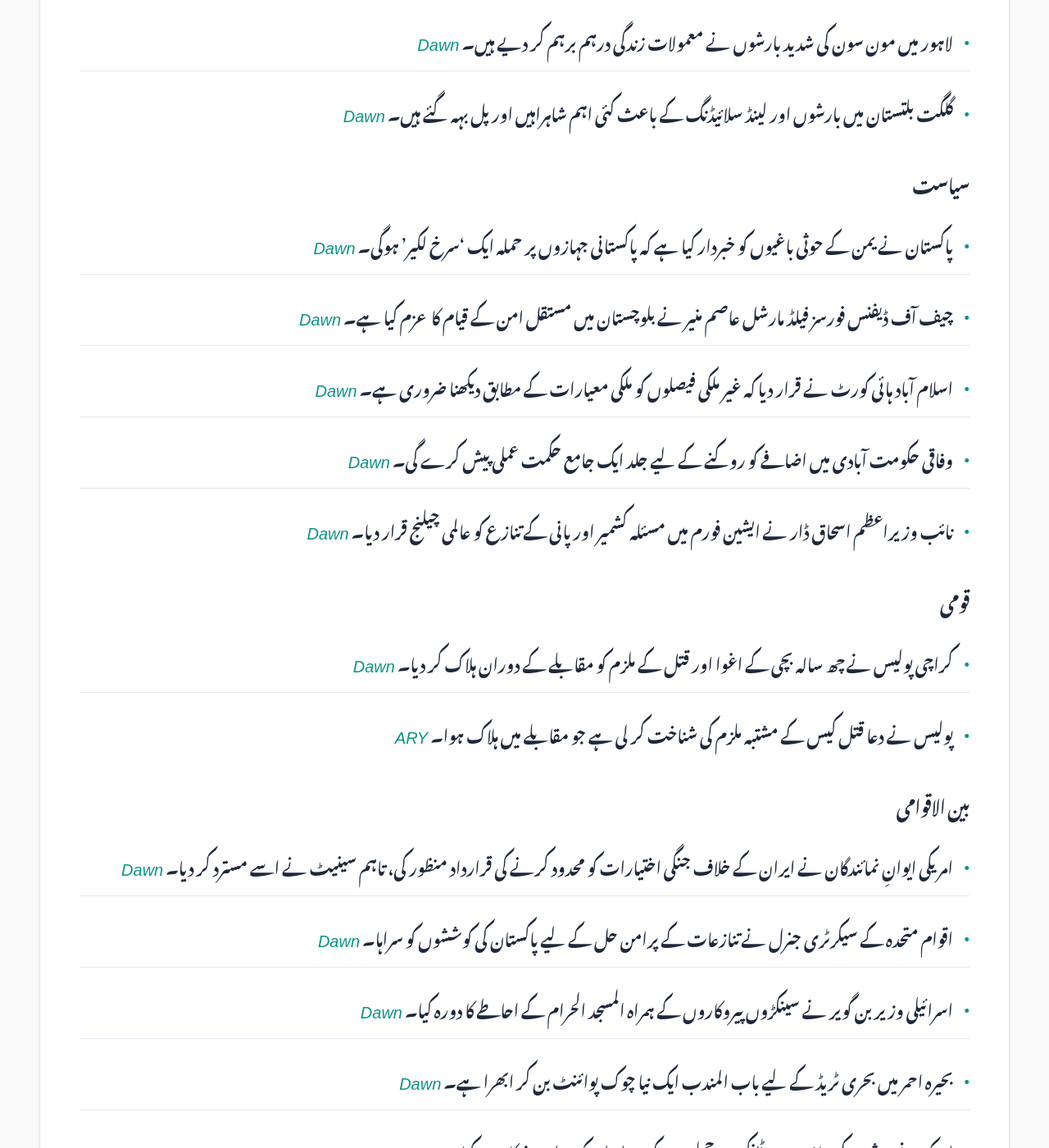
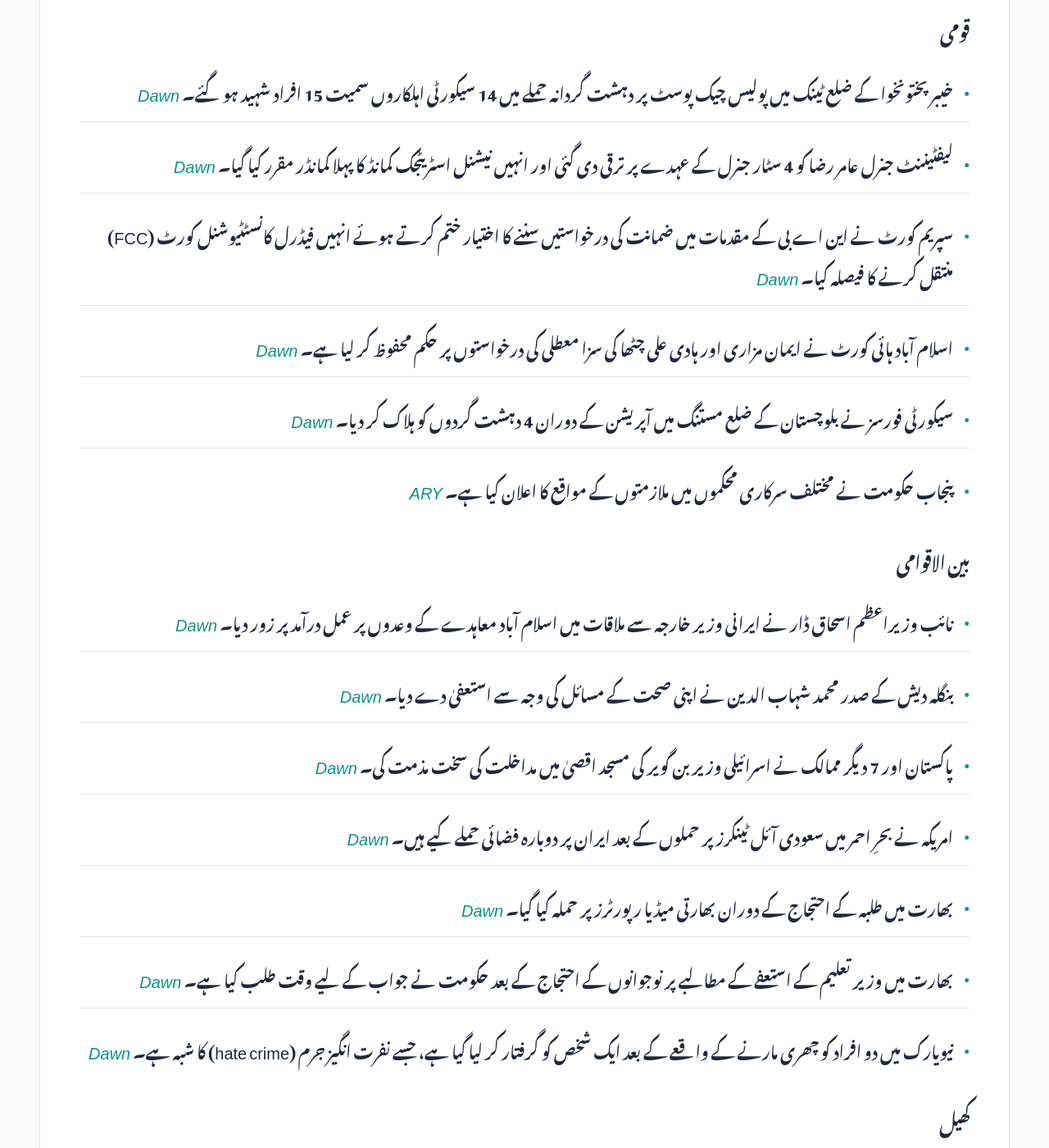
Before and after one commit to zsubzwary/news, a Jekyll site: the page built from ur/index.md, in a window 1280 px wide and 1400 px high, scrolled down 1348 px. Shown: the whole window at 82% size. Built offline with Jekyll 4.4.1, drawn with Linux system fonts in a browser that asks for light colours; some web fonts are replaced; comment, search, counter and statistics services are not loaded; some of the changed text lies outside the part shown.

Commit message:
DateTime; 2026-07-24T16:09:49.437Z

```diff
--- a/ur/index.md
+++ b/ur/index.md
@@ -7,51 +7,40 @@ rtl: true
 
 پاکستان کی تازہ خبروں کا خلاصہ
 
- &lrm; 24-Jul-2026 09:10PKT
+ &lrm; 24-Jul-2026 21:09PKT
 
-پڑھنے کا وقت : 4 منٹ
+پڑھنے کا وقت : 3 منٹ
 
 ### معیشت
-- امریکہ نے جبری مشقت کے خدشات کے پیش نظر پاکستان سمیت 60 تجارتی شراکت داروں پر نئے ٹیرف عائد کرنے کا اعلان کیا ہے۔ *[Dawn](https://www.dawn.com/news/2017941/us-unveils-new-tariffs-on-60-partners-including-pakistan-over-forced-labour-concerns)*
-- پٹرول کی قیمت میں 4.40 روپے اور ڈیزل کی قیمت میں 3.62 روپے فی لیٹر اضافہ کر دیا گیا ہے۔ *[Dawn](https://www.dawn.com/news/2017857/petrol-price-up-by-rs440-diesel-by-rs362-per-litre)*
-- پیٹرولیم ڈیلرز کے درمیان اختلافات کی وجہ سے ہڑتال کا اثر محدود رہا اور زیادہ تر پمپ کھلے رہے۔ *[Dawn](https://www.dawn.com/news/2017922/split-among-fuel-dealers-blunts-impact-of-pump-shutdown)*
-- معاشی ترقی کو پالیسی سازوں کے لیے سب سے اہم اور مطلوبہ ہدف قرار دیا گیا ہے۔ *[Dawn](https://www.dawn.com/news/2017942/holy-grail-of-economics)*
-- بحیرہ احمر میں بحری جہازوں پر حملوں کے باعث عالمی سطح پر تیل کی قیمتوں میں اضافے کا امکان ہے۔ *[ARY](https://arynews.tv/oil-set-for-weekly-rise-amid-red-sea-shipping-attacks)*
+- امریکہ نے جبری مشقت کے خدشات کے باعث پاکستان سمیت 60 تجارتی شراکت داروں پر نئے محصولات عائد کر دیے ہیں۔ *[Dawn](https://www.dawn.com/news/2017941/us-unveils-new-tariffs-on-60-trade-partners-including-pakistan-over-forced-labour-concerns)*
+- پیٹرول کی قیمت میں 4.40 روپے اور ڈیزل کی قیمت میں 3.62 روپے فی لیٹر اضافہ کر دیا گیا ہے۔ *[Dawn](https://www.dawn.com/news/2017857/petrol-price-up-by-rs440-diesel-by-rs362-per-litre)*
+- کراچی میں دودھ کی قیمتوں کے 340 روپے تک پہنچنے کا خدشہ ہے۔ *[ARY](https://arynews.tv/milk-price-may-skyrocket-to-rs-340-in-karachi)*
 
 ### سائنس اور ٹیکنالوجی
-- روبلوکس (Roblox) کے لیے جولائی 2026 کے نئے پرومو کوڈز دستیاب ہیں۔ *[ARY](https://arynews.tv/roblox-smiles-codes-for-july-2026-working-promo-codes-and-how-to-redeem)*
+- وزیراعظم شہباز شریف نے اسلام آباد میں ملک کے سب سے بڑے ڈیٹا سینٹر اور AI کلاؤڈ 'Sky47' کا افتتاح کیا۔ *[Dawn](https://www.dawn.com/news/2018057/pm-shehbaz-inaugurates-countrys-largest-data-centre-ai-cloud-sky47-in-islamabad)*
 
 ### موسم
-- شدید مون سون بارشوں کے باعث دریائے چناب میں اونچے درجے کا سیلاب جاری ہے اور پنجاب و کشمیر میں بارشیں ہو رہی ہیں۔ *[Dawn](https://www.dawn.com/news/2017935/chenab-remains-in-high-flood-as-rains-lash-held-kashmir-punjab)*
-- لاہور میں مون سون کی شدید بارشوں نے معمولات زندگی درہم برہم کر دیے ہیں۔ *[Dawn](https://www.dawn.com/news/2017831/heavy-monsoon-rains-lash-lahore-disrupt-routine-life)*
-- گلگت بلتستان میں بارشوں اور لینڈ سلائیڈنگ کے باعث کئی اہم شاہراہیں اور پل بہہ گئے ہیں۔ *[Dawn](https://www.dawn.com/news/2017826/torrential-rains-disrupt-travel-across-gb-as-floods-wash-away-roads-bridges)*
+- محکمہ موسمیات نے 24 سے 28 جولائی تک ملک کے مختلف حصوں میں مون سون بارشوں اور گرج چمک کی پیش گوئی کی ہے۔ *[Dawn](https://www.dawn.com/news/2018038/pmd-forecasts-monsoon-rain-thunderstorms-across-the-country-from-july-24-28)*
 
 ### سیاست
-- پاکستان نے یمن کے حوثی باغیوں کو خبردار کیا ہے کہ پاکستانی جہازوں پر حملہ ایک 'سرخ لکیر' ہوگی۔ *[Dawn](https://www.dawn.com/news/2017926/pakistan-warns-houthi-rebels-to-steer-clear-of-its-ships)*
-- چیف آف ڈیفنس فورسز فیلڈ مارشل عاصم منیر نے بلوچستان میں مستقل امن کے قیام کا عزم کیا ہے۔ *[Dawn](https://www.dawn.com/news/2017914/cdf-munir-vows-to-restore-lasting-peace-in-balochistan)*
-- اسلام آباد ہائی کورٹ نے قرار دیا کہ غیر ملکی فیصلوں کو ملکی معیارات کے مطابق دیکھنا ضروری ہے۔ *[Dawn](https://www.dawn.com/news/2017921/foreign-verdicts-must-be-weighed-against-domestic-standards-ihc)*
-- وفاقی حکومت آبادی میں اضافے کو روکنے کے لیے جلد ایک جامع حکمت عملی پیش کرے گی۔ *[Dawn](https://www.dawn.com/news/2017934/govt-to-unveil-strategy-to-curb-population-growth)*
-- نائب وزیراعظم اسحاق ڈار نے ایشین فورم میں مسئلہ کشمیر اور پانی کے تنازع کو عالمی چیلنج قرار دیا۔ *[Dawn](https://www.dawn.com/news/2017794/kashmir-iwt-among-key-global-challenges-threatening-peaceful-coexistence-dar-tells-asean-moot)*
+- نواز شریف نے آزاد جموں و کشمیر میں اپنی اقتدار سے ہٹنے کے بعد ترقیاتی کاموں کی کمی پر سوال اٹھائے ہیں۔ *[Dawn](https://www.dawn.com/news/2018068/pml-n-supremo-questions-lack-of-development-in-ajk-after-his-ouster-from-power)*
 
 ### قومی
-- کراچی پولیس نے چھ سالہ بچی کے اغوا اور قتل کے ملزم کو مقابلے کے دوران ہلاک کر دیا۔ *[Dawn](https://www.dawn.com/news/2017835/karachi-police-claim-suspect-in-six-year-old-girls-abduction-murder-killed-in-shootout)*
-- پولیس نے دعا قتل کیس کے مشتبہ ملزم کی شناخت کر لی ہے جو مقابلے میں ہلاک ہوا۔ *[ARY](https://arynews.tv/dua-murder-case-police-identify-suspect-killed-in-encounter)*
+- خیبر پختونخوا کے ضلع ٹینک میں پولیس چیک پوسٹ پر دہشت گردانہ حملے میں 14 سیکورٹی اہلکاروں سمیت 15 افراد شہید ہو گئے۔ *[Dawn](https://www.dawn.com/news/2018066/terrorist-attack-on-joint-police-checkpost-in-kps-tank-martyrs-15-including-14-security-personnel-ispr)*
+- لیفٹیننٹ جنرل عامر رضا کو 4 سٹار جنرل کے عہدے پر ترقی دی گئی اور انہیں نیشنل اسٹریٹجک کمانڈ کا پہلا کمانڈر مقرر کیا گیا۔ *[Dawn](https://www.dawn.com/news/2018019/lt-gen-aamer-raza-promoted-to-4-star-rank-appointed-first-commander-national-strategic-command)*
+- سپریم کورٹ نے این اے بی کے مقدمات میں ضمانت کی درخواستیں سننے کا اختیار ختم کرتے ہوئے انہیں فیڈرل کانسٹٹیوشنل کورٹ (FCC) منتقل کرنے کا فیصلہ کیا۔ *[Dawn](https://www.dawn.com/news/2018020/not-a-matter-of-surrender-or-conquest-sc-says-it-cannot-hear-nab-cases-transfers-them-to-fcc)*
+- اسلام آباد ہائی کورٹ نے ایمان مزاری اور ہادی علی چٹھا کی سزا معطلی کی درخواستوں پر حکم محفوظ کر لیا ہے۔ *[Dawn](https://www.dawn.com/news/2018056/ihc-reserves-order-on-maintainability-of-imaan-hadis-petitions-seeking-suspension-of-sentences)*
+- سیکورٹی فورسز نے بلوچستان کے ضلع مستنگ میں آپریشن کے دوران 4 دہشت گردوں کو ہلاک کر دیا۔ *[Dawn](https://www.dawn.com/news/2018035/security-forces-kill-4-terrorists-in-mastung-operation-interior-ministry)*
+- پنجاب حکومت نے مختلف سرکاری محکموں میں ملازمتوں کے مواقع کا اعلان کیا ہے۔ *[ARY](https://arynews.tv/punjab-announces-jobs-in-various-departments)*
 
 ### بین الاقوامی
-- امریکی ایوانِ نمائندگان نے ایران کے خلاف جنگی اختیارات کو محدود کرنے کی قرارداد منظور کی، تاہم سینیٹ نے اسے مسترد کر دیا۔ *[Dawn](https://www.dawn.com/news/2017858/us-house-votes-to-curb-trumps-iran-war-powers-but-senate-backs-president)*
-- اقوام متحدہ کے سیکرٹری جنرل نے تنازعات کے پرامن حل کے لیے پاکستان کی کوششوں کو سراہا۔ *[Dawn](https://www.dawn.com/news/2017861/un-chief-praises-pakistans-peace-initiatives-to-reduce-tensions-and-create-space-for-dialogue)*
-- اسرائیلی وزیر بن گویر نے سینکڑوں پیروکاروں کے ہمراہ المسجد الحرام کے احاطے کا دورہ کیا۔ *[Dawn](https://www.dawn.com/news/2017854/far-right-israeli-minister-ben-gvir-storms-al-aqsa-mosque-compound-with-hundreds-of-followers)*
-- بحیرہ احمر میں بحری ٹریڈ کے لیے باب المندب ایک نیا چوک پوائنٹ بن کر ابھرا ہے۔ *[Dawn](https://www.dawn.com/news/2017938/a-new-chokepoint)*
-- امریکہ نے حوثیوں کی جانب سے ٹینکرز پر حملوں کے بعد ایران کو سزا دینے کا عزم کیا ہے۔ *[ARY](https://arynews.tv/us-vows-to-punish-iran-after-houthis-strike-tankers)*
+- نائب وزیراعظم اسحاق ڈار نے ایرانی وزیر خارجہ سے ملاقات میں اسلام آباد معاہدے کے وعدوں پر عمل درآمد پر زور دیا۔ *[Dawn](https://www.dawn.com/news/2018064/dpm-dar-stresses-need-to-build-on-islamabad-mou-commitments-in-meeting-with-irans-araghchi)*
+- بنگلہ دیش کے صدر محمد شہاب الدین نے اپنی صحت کے مسائل کی وجہ سے استعفیٰ دے دیا۔ *[Dawn](https://www.dawn.com/news/2018063/bangladesh-president-shahabuddin-76-resigns-citing-health-concerns)*
+- پاکستان اور 7 دیگر ممالک نے اسرائیلی وزیر بن گویر کی مسجد اقصیٰ میں مداخلت کی سخت مذمت کی۔ *[Dawn](https://www.dawn.com/news/2018009/unacceptable-pakistan-7-other-countries-condemn-israeli-minister-ben-gvirs-al-aqsa-incursion)*
+- امریکہ نے بحرِ احمر میں سعودی آئل ٹینکرز پر حملوں کے بعد ایران پر دوبارہ فضائی حملے کیے ہیں۔ *[Dawn](https://www.dawn.com/news/2018016/us-strikes-iran-again-to-diminish-threat-to-mariners-vessels-after-attacks-on-saudi-oil-tankers-in-red-sea)*
+- بھارت میں طلبہ کے احتجاج کے دوران بھارتی میڈیا رپورٹرز پر حملہ کیا گیا۔ *[Dawn](https://www.dawn.com/news/2018076/lapdog-media-indian-reporters-caught-in-youth-protest-anger)*
+- بھارت میں وزیر تعلیم کے استعفے کے مطالبے پر نوجوانوں کے احتجاج کے بعد حکومت نے جواب کے لیے وقت طلب کیا ہے۔ *[Dawn](https://www.dawn.com/news/2018062/indian-government-seeks-time-on-youth-protesters-minister-resignation-demand)*
+- نیویارک میں دو افراد کو چھری مارنے کے واقعے کے بعد ایک شخص کو گرفتار کر لیا گیا ہے، جسے نفرت انگیز جرم (hate crime) کا شبہ ہے۔ *[Dawn](https://www.dawn.com/news/2018021/man-arrested-after-two-men-stabbed-in-new-york-police-suspect-hate-crime)*
 
-### صحت
-- پاکستان میں ماحول میں پولیو وائرس کی موجودگی میں نمایاں کمی ریکارڈ کی گئی ہے۔ *[Dawn](https://www.dawn.com/news/2017859/environmental-poliovirus-detection-declines-across-pakistan-positivity-falls-to-131pc)*
-- پاکستان میں سال کے پہلے چھ ماہ کے دوران صنفی بنیاد پر تشدد کے 3,172 کیسز رپورٹ ہوئے۔ *[Dawn](https://www.dawn.com/news/2017931/3172-gender-violence-cases-reported-in-six-months)*
-- ایچ آئی وی/ایڈز کو صحت کے نظام کی اصلاح کے لیے ایک اہم اشارے کے طور پر دیکھا جا رہا ہے۔ *[Dawn](https://www.dawn.com/news/2017943/the-task-force-test)*
-
-### دیگر
-- جونی ڈیپ نے اپنی نئی فلم کا پہلا ٹریلر جاری کر دیا ہے۔ *[ARY](https://arynews.tv/johnny-depp-unveils-first-trailer-for-dark-ebenezer-adaptation)*
-- سنای سویینی کی فلم 'باربیریلا' کے حوالے سے نئی معلومات سامنے آئی ہیں۔ *[ARY](https://arynews.tv/sydney-sweeneys-barbarella-movie-gets-major-update)*
-- کیٹی پیری اور جسٹن ٹروڈو کی شادی کے حوالے سے افواہیں گردش کر رہی ہیں۔ *[ARY](https://arynews.tv/katy-perry-and-justin-trudeaus-alleged-wedding-plans-what-to-know-about-gavin-newsoms-involvement)*
-- ٹیلر سوئفٹ اور ٹریوس کیلسی کی شادی سے متعلق دلچسپ تفصیلات سامنے آئی ہیں۔ *[ARY](https://arynews.tv/taylor-swift-travis-kelce-wedding-guest-reveals-strange-details)*
-- میگن مارکل کے حوالے سے بولینگ کے الزامات دوبارہ زیرِ بحث آ گئے ہیں۔ *[ARY](https://arynews.tv/meghan-markle-vs-the-palace-the-bullying-claims-that-wont-go-away)*
+### کھیل
+- بھارت، پاکستان اور دیگر ٹیموں کو ایشین گیمز کے مردوں کے کرکٹ ناک آؤٹ مرحلے کے لیے براہ راست جگہ دے دی گئی ہے۔ *[Dawn](https://www.dawn.com/news/2018033/india-pakistan-among-teams-handed-direct-asian-games-mens-cricket-knockout-berths)*
```
